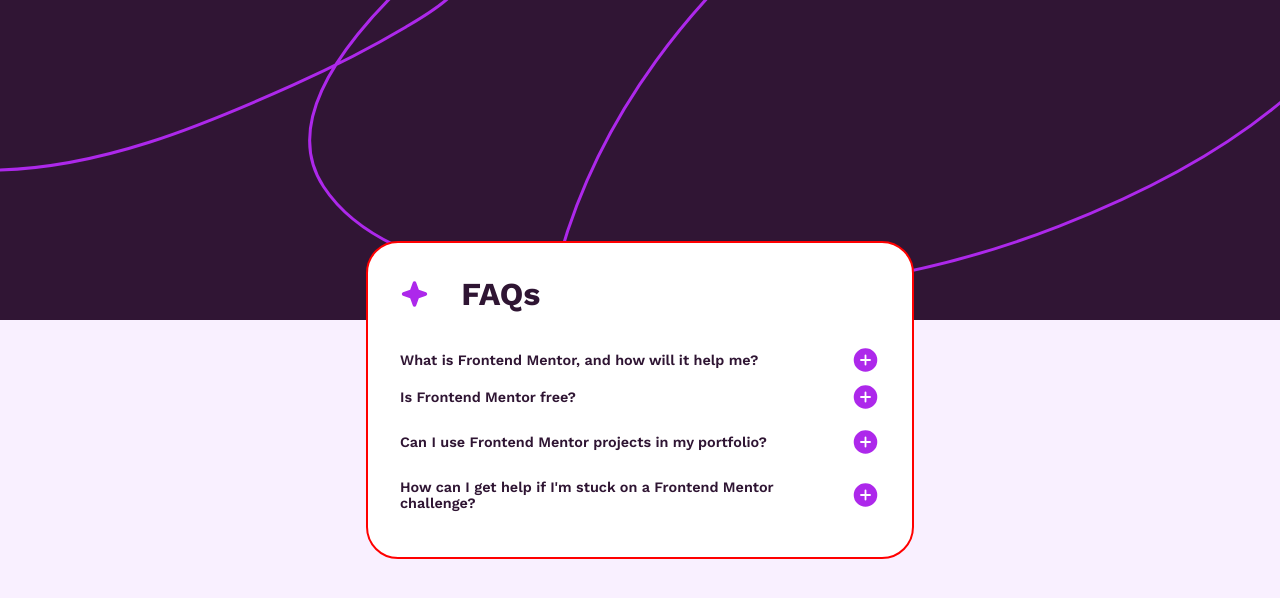
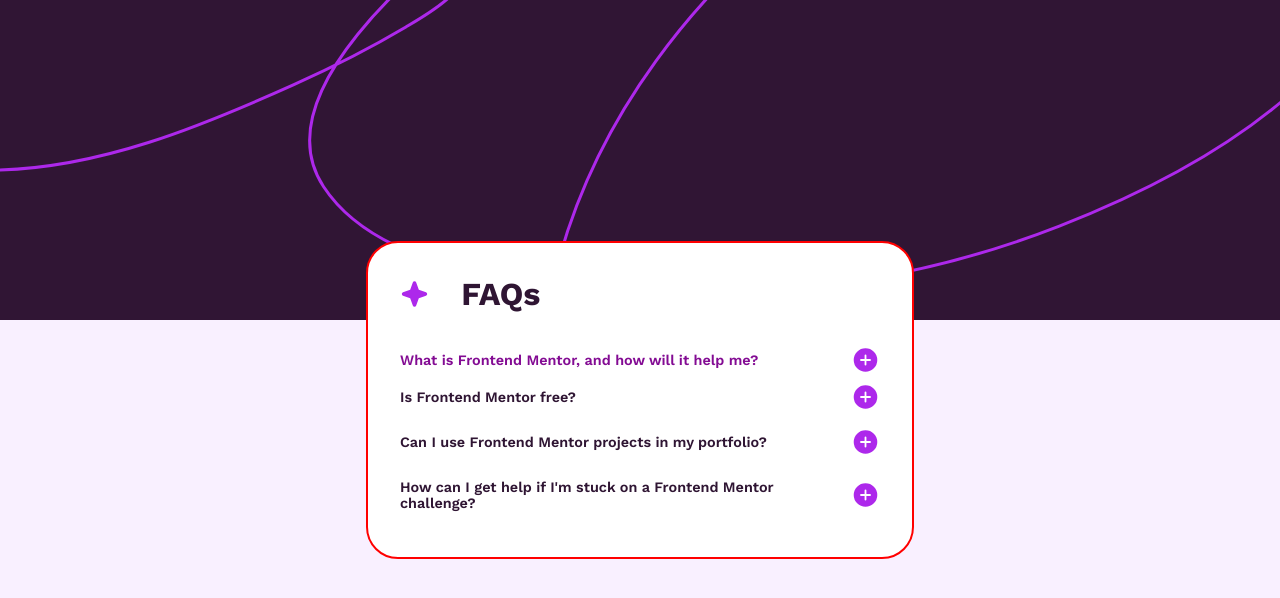
Before and after one commit to olawaleDrogo/FEM-FAQ-accordion, a plain HTML site: page index.html in a window 1280 px wide. In both pictures the pointer is over the element 579 px from the left and 359 px from the top of the page. Drawn offline with nearby package versions, Linux system fonts and the light colour scheme.

Commit message:
html/css updated

```diff
--- a/style.css
+++ b/style.css
@@ -7,6 +7,7 @@
   --White: hsl(0, 0%, 100%);
   --Light_pink: hsl(275, 100%, 97%);
   --Grayish_purple: hsl(292, 16%, 49%);
+  --purple: hsl(293, 86%, 31%);
   --Dark_purple: hsl(292, 42%, 14%);
 }
 
@@ -70,3 +71,7 @@ img{
  font-size: .9em;
  font-weight: 600;
 }
+.sub_header:hover{
+ color: var(--purple);
+  cursor: pointer;
+}
```
Also changed, not shown: script.js (added).
